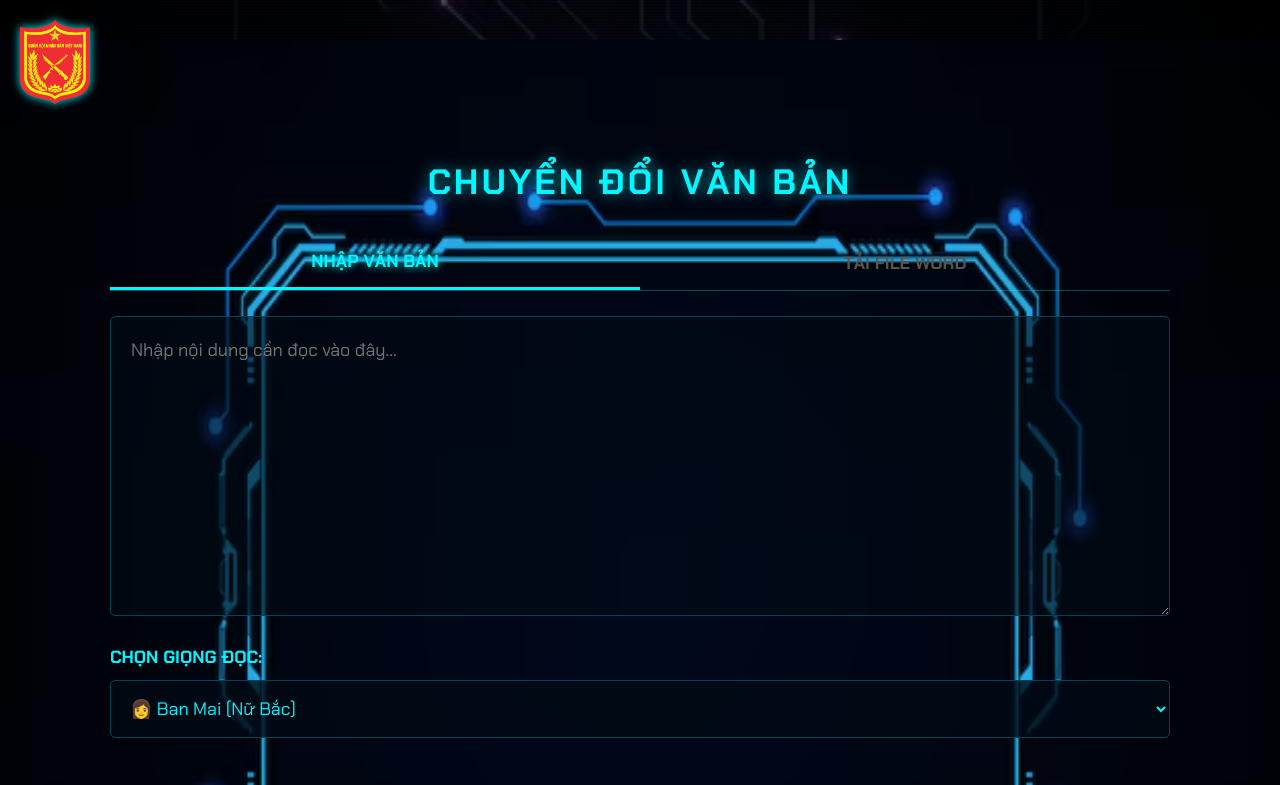
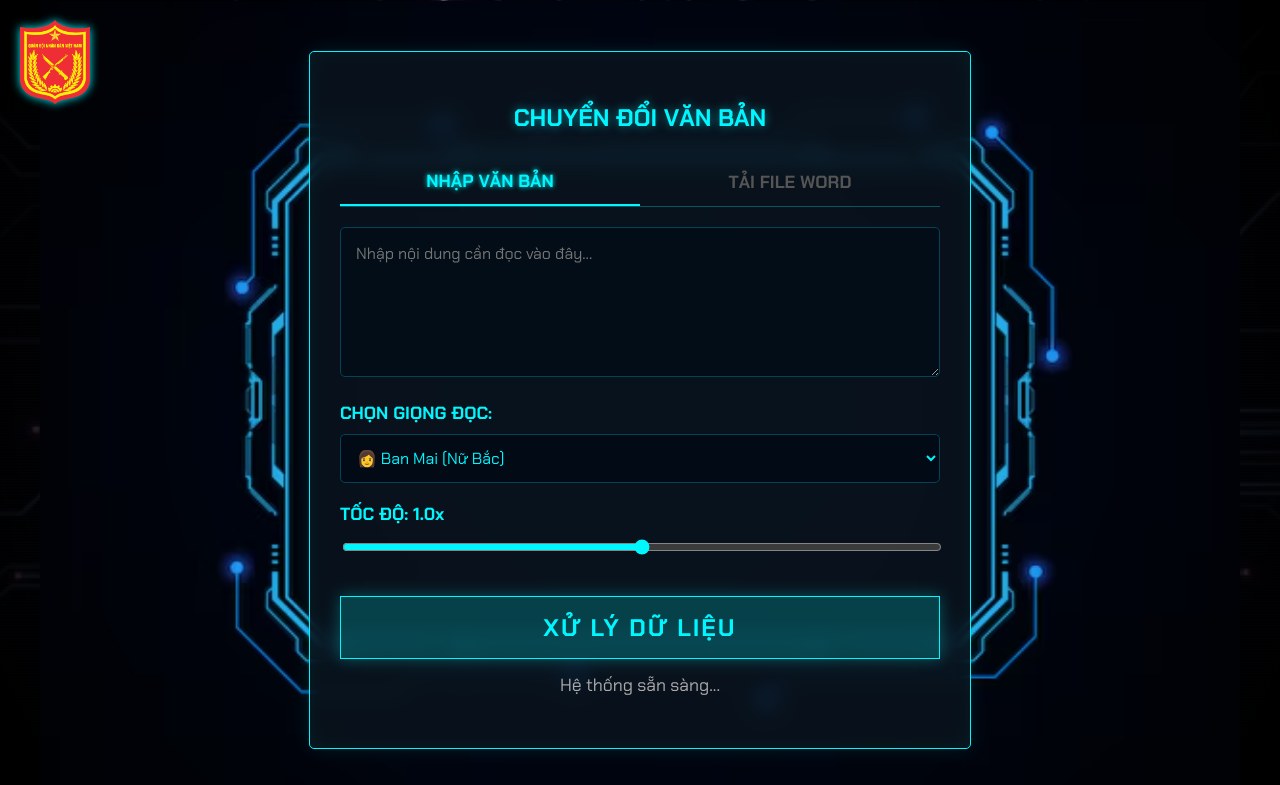
Before and after one commit to SonNg1604/chuyenvanban, a website: page public/index.html in a window 1280 px wide. Both pictures are taken after a click on the button "BẮT ĐẦU". Shown: the top 785 px of the page. Drawn offline with nearby package versions, Linux system fonts and the light colour scheme.

Commit message:
Update index.html

```diff
--- a/public/index.html
+++ b/public/index.html
@@ -62,13 +62,13 @@
             z-index: 3; pointer-events: none;
         }
 
-        /* --- 3. MÀN HÌNH CHÀO (SPLASH SCREEN) --- */
+        /* --- 3. MÀN HÌNH CHÀO (SPLASH SCREEN) - ĐÃ SỬA LỖI MỜ --- */
         #splash-screen {
             position: fixed; top: 0; left: 0; width: 100%; height: 100%;
             display: flex; justify-content: center; align-items: center;
             flex-direction: column; text-align: center;
             z-index: 1000; opacity: 1; transition: opacity 0.8s ease-out;
-            backdrop-filter: blur(5px);
+            /* ĐÃ XÓA backdrop-filter: blur(5px); để không bị mờ hình nền */
         }
 
         .splash-logo {
@@ -100,120 +100,120 @@
         }
         #start-button:hover { background: #00f7ff; color: #000; box-shadow: 0 0 40px #00f7ff; }
 
-        /* --- 4. GIAO DIỆN CHÍNH (MAIN APP) - ĐÃ PHÓNG TO --- */
-        #main-app { display: none; width: 100%; display: flex; justify-content: center; }
+        /* --- 4. GIAO DIỆN CHÍNH (MAIN APP) - CẤU TRÚC MỚI --- */
+        #main-app { display: none; width: 100%; min-height: 100vh; display: flex; justify-content: center; align-items: center; }
 
         .logo-quan-doi-goc {
             position: fixed; top: 20px; left: 20px; width: 70px; height: auto; z-index: 100;
             filter: drop-shadow(0 0 5px #00f7ff); display: none;
         }
 
-        /* --- CONTAINER KHỔNG LỒ --- */
-        .container {
+        /* --- LỚP VỎ NGOÀI CHỨA ẢNH HUD LỚN --- */
+        .hud-wrapper {
             background-image: url('/hud-frame.png');
             background-size: 100% 100%;
             background-repeat: no-repeat;
-            background-color: transparent;
+            background-position: center;
 
-            border: none; box-shadow: none;
+            width: 95%; /* Rộng gần hết màn hình */
+            max-width: 1200px; /* Giới hạn độ rộng tối đa */
+            min-height: 750px; /* Chiều cao tối thiểu để khung trông to */
 
-            /* THAY ĐỔI Ở ĐÂY: Kích thước lớn hơn */
-            width: 95%; /* Chiếm 95% màn hình */
-            max-width: 1400px; /* Giới hạn tối đa rất rộng */
-            min-height: 700px; /* Chiều cao tối thiểu lớn */
-
-            /* Căn giữa và khoảng cách */
-            margin-top: 40px;
-            padding: 90px 110px; /* Padding lớn để nội dung lọt vào giữa khung to */
-
+            display: flex;
+            justify-content: center;
+            align-items: center;
             position: relative; z-index: 10;
-            display: flex; flex-direction: column; justify-content: center; /* Căn nội dung giữa khung */
+            padding: 50px; /* Khoảng cách từ viền ảnh vào nội dung bên trong */
+            box-sizing: border-box;
         }
 
-        h2 {
-            text-align: center; color: #00f7ff; margin-bottom: 30px;
-            font-size: 2.2em; /* Chữ to hơn */
-            text-shadow: 0 0 15px rgba(0,247,255,0.6);
-            text-transform: uppercase; letter-spacing: 3px;
+        /* --- CONTAINER NỘI DUNG BÊN TRONG (KÍCH THƯỚC CŨ) --- */
+        .container {
+            background-color: rgba(10, 20, 30, 0.85); /* Nền tối bán trong suốt */
+            padding: 30px;
+            border-radius: 5px;
+            width: 100%;
+            max-width: 600px; /* Giới hạn kích thước nhỏ gọn như cũ */
+            border: 1px solid #00f7ff; /* Viền neon cho hộp nội dung */
+            box-shadow: 0 0 20px rgba(0, 247, 255, 0.1), inset 0 0 20px rgba(0, 247, 255, 0.05);
+            backdrop-filter: blur(10px);
         }
 
-        .tab-buttons { display: flex; margin-bottom: 25px; border-bottom: 1px solid rgba(0, 247, 255, 0.3); }
+        h2 { text-align: center; color: #00f7ff; margin-bottom: 25px; text-shadow: 0 0 10px rgba(0,247,255,0.5); }
+
+        .tab-buttons { display: flex; margin-bottom: 20px; border-bottom: 1px solid rgba(0, 247, 255, 0.3); }
         .tab-button {
-            flex: 1; padding: 15px; background: transparent; border: none;
+            flex: 1; padding: 12px; background: transparent; border: none;
             color: #555; font-family: 'Chakra Petch', sans-serif; font-weight: 700; font-size: 1.1em;
             cursor: pointer; transition: 0.3s;
         }
-        .tab-button.active { color: #00f7ff; border-bottom: 3px solid #00f7ff; text-shadow: 0 0 8px #00f7ff; }
+        .tab-button.active { color: #00f7ff; border-bottom: 2px solid #00f7ff; text-shadow: 0 0 5px #00f7ff; }
 
         .tab-content { display: none; width: 100%; }
         .tab-content.active { display: block; }
 
         textarea {
-            width: 100%;
-            height: 300px; /* Ô nhập liệu CAO hơn nhiều */
-            padding: 20px;
+            width: 100%; height: 150px; padding: 15px;
             background: rgba(0, 10, 20, 0.6);
             border: 1px solid #004455; color: #00f7ff;
             font-family: 'Chakra Petch', sans-serif; resize: vertical; box-sizing: border-box;
-            font-size: 18px; /* Chữ to hơn */
-            border-radius: 5px;
-            line-height: 1.5;
+            font-size: 16px; border-radius: 5px;
         }
         textarea:focus { outline: none; border-color: #00f7ff; box-shadow: 0 0 15px rgba(0,247,255,0.2); }
 
         #file-input { display: none; }
         .file-label {
-            display: block; padding: 40px; text-align: center; border: 2px dashed #004455;
+            display: block; padding: 20px; text-align: center; border: 2px dashed #004455;
             background: rgba(0,247,255,0.05); color: #00f7ff; cursor: pointer; transition: 0.3s;
             font-size: 1.2em;
         }
         .file-label:hover { background: rgba(0,247,255,0.15); border-color: #00f7ff; }
-        #file-name { text-align: center; color: #aaa; margin-top: 15px; font-style: italic; font-size: 1.1em; }
+        #file-name { text-align: center; color: #aaa; margin-top: 10px; font-style: italic; font-size: 1.1em; }
 
-        .control-group { margin: 25px 0; }
-        label { display: block; color: #00f7ff; margin-bottom: 12px; font-weight: 700; font-size: 1.1em; }
+        .control-group { margin: 20px 0; }
+        label { display: block; color: #00f7ff; margin-bottom: 10px; font-weight: 700; font-size: 1.1em; }
 
         select {
-            width: 100%; padding: 15px; background: rgba(0, 10, 20, 0.8); border: 1px solid #004455;
-            color: #00f7ff; font-family: 'Chakra Petch', sans-serif; outline: none; font-size: 18px; border-radius: 5px;
+            width: 100%; padding: 12px; background: rgba(0, 10, 20, 0.8); border: 1px solid #004455;
+            color: #00f7ff; font-family: 'Chakra Petch', sans-serif; outline: none; font-size: 16px; border-radius: 5px;
         }
 
         input[type="range"] { width: 100%; accent-color: #00f7ff; cursor: pointer; height: 8px; }
 
         #speak-btn {
-            width: 100%; padding: 20px; border: 1px solid #00f7ff; background: rgba(0, 247, 255, 0.2);
-            color: #00f7ff; font-family: 'Chakra Petch', sans-serif; font-weight: 700; font-size: 1.5em; /* Nút to hơn */
+            width: 100%; padding: 15px; border: 1px solid #00f7ff; background: rgba(0, 247, 255, 0.2);
+            color: #00f7ff; font-family: 'Chakra Petch', sans-serif; font-weight: 700; font-size: 1.5em;
             cursor: pointer; transition: 0.3s; box-shadow: 0 0 15px rgba(0,247,255,0.3);
             text-transform: uppercase; margin-top: 20px; letter-spacing: 2px;
         }
         #speak-btn:hover { background: #00f7ff; color: #000; box-shadow: 0 0 30px #00f7ff; }
         #speak-btn:disabled { background: #333; color: #555; cursor: not-allowed; box-shadow: none; border-color: #555; }
 
-        .status { text-align: center; color: #aaa; margin-top: 20px; min-height: 1.5em; font-size: 1.1em; }
+        .status { text-align: center; color: #aaa; margin-top: 15px; min-height: 1.5em; font-size: 1.1em; }
 
-        audio { width: 100%; margin-top: 25px; filter: invert(1) hue-rotate(180deg); height: 40px; }
+        audio { width: 100%; margin-top: 20px; filter: invert(1) hue-rotate(180deg); height: 40px; }
 
         .download-button {
-            display: block; width: 100%; text-align: center; padding: 15px;
+            display: block; width: 100%; text-align: center; padding: 12px;
             border: 1px solid #ff00ff; color: #ff00ff; text-decoration: none;
-            margin-top: 20px; font-weight: 700; transition: 0.3s; box-sizing: border-box;
+            margin-top: 15px; font-weight: 700; transition: 0.3s; box-sizing: border-box;
             background: rgba(255, 0, 255, 0.1); font-size: 1.2em;
         }
         .download-button:hover { background: #ff00ff; color: #000; box-shadow: 0 0 25px #ff00ff; }
 
-        /* Mobile Responsive: Tự động thu nhỏ nếu màn hình bé */
+        /* Mobile Responsive */
         @media (max-width: 800px) {
+            .hud-wrapper {
+                background-image: none; /* Mobile bỏ ảnh khung lớn đi cho đỡ vỡ */
+                padding: 20px;
+                min-height: auto;
+            }
             .container {
-                padding: 60px 40px;
-                width: 95%;
-                background-image: none; /* Mobile thì bỏ hình nền khung đi cho đỡ vỡ */
-                border: 2px solid #00f7ff; /* Thay bằng viền thường */
-                box-shadow: 0 0 20px rgba(0,247,255,0.3);
-                background-color: rgba(0, 10, 20, 0.9);
+                width: 100%;
+                border: 2px solid #00f7ff;
             }
             #splash-screen h1 { font-size: 1.8em; }
             .splash-logo { width: 100px; height: 100px; }
-            textarea { height: 150px; }
         }
     </style>
 </head>
@@ -237,6 +237,7 @@
     </div>
 
     <div id="main-app" style="display: none;">
+        <div class="hud-wrapper">
             <div class="container">
                 <h2>CHUYỂN ĐỔI VĂN BẢN</h2>
 
@@ -280,9 +281,10 @@
                 <a id="download-btn" class="download-button" href="#" style="display: none;" download="speech.mp3">TẢI FILE VỀ MÁY</a>
             </div>
         </div>
+    </div>
 
     <script>
-        // --- LOGIC JS ---
+        // --- LOGIC JS (Không đổi) ---
         const splash = document.getElementById('splash-screen');
         const mainApp = document.getElementById('main-app');
         const startButton = document.getElementById('start-button');
@@ -301,7 +303,6 @@
         const fileLabel = document.getElementById('file-label');
         let currentBlobUrl = null;
 
-        // Xử lý nút Bắt Đầu
         startButton.addEventListener('click', () => {
             splash.style.opacity = '0';
             setTimeout(() => {
@@ -311,7 +312,6 @@
             }, 800);
         });
 
-        // Tab chuyển đổi
         window.openTab = function(evt, tabName) {
             document.querySelectorAll('.tab-content').forEach(tab => tab.style.display = 'none');
             document.querySelectorAll('.tab-button').forEach(btn => btn.className = btn.className.replace(" active", ""));
@@ -319,12 +319,10 @@
             evt.currentTarget.className += " active";
         };
 
-        // Slider tốc độ
         speedSlider.addEventListener('input', () => {
             speedValue.textContent = parseFloat(speedSlider.value).toFixed(1) + 'x';
         });
 
-        // Đọc file Word
         fileInput.addEventListener('change', (event) => {
             if (event.target.files.length === 0) return;
             const file = event.target.files[0];
@@ -343,7 +341,6 @@
             reader.readAsArrayBuffer(file);
         });
 
-        // Gọi API TTS
         async function speakWithApi() {
             const text = textInput.value;
             if (!text) { statusMsg.textContent = "Vui lòng nhập nội dung!"; return; }
```
Lines whose indentation alone changed are shown as unchanged.
